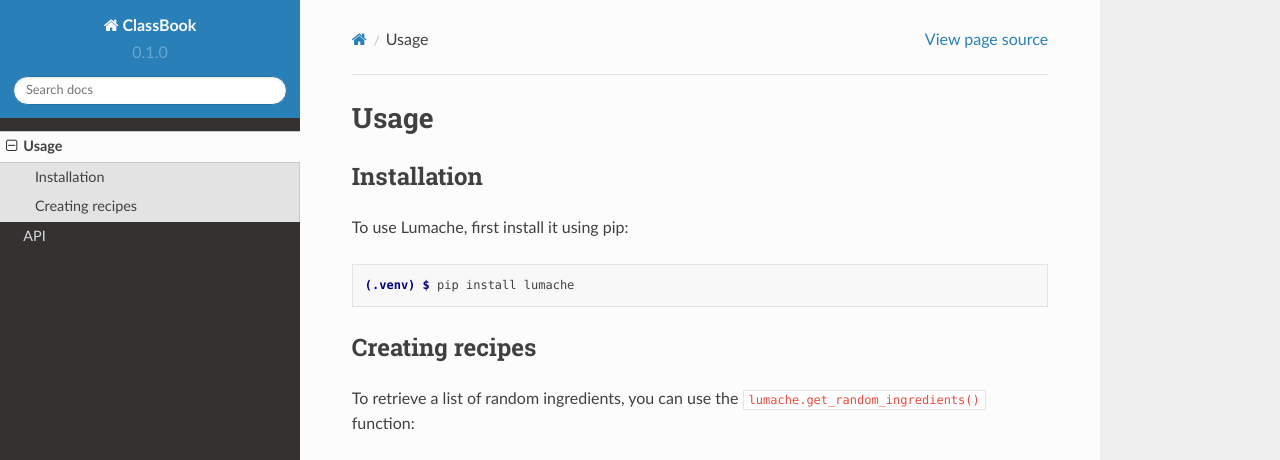
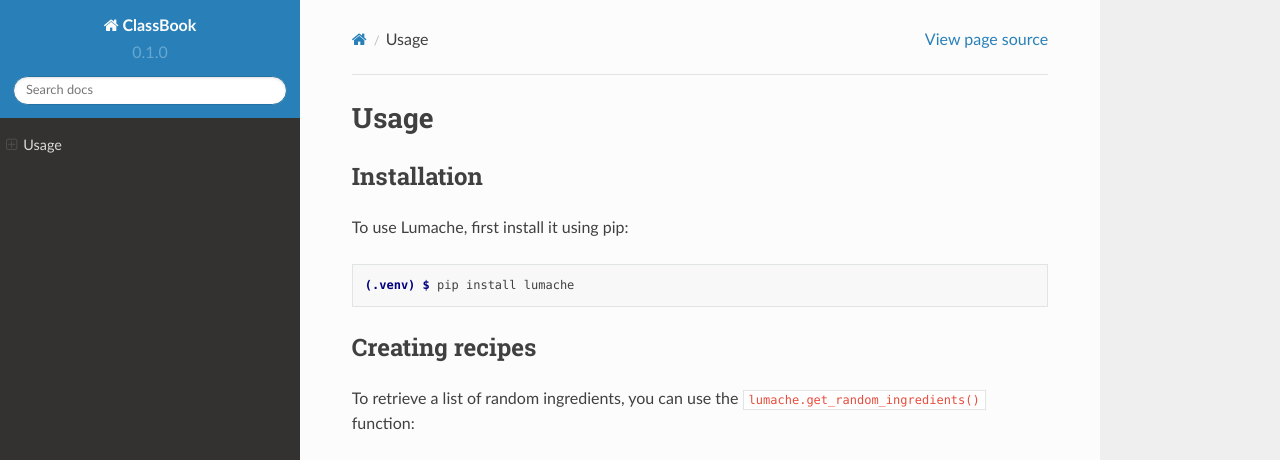
Before and after one commit to ClassBook-Devloppers/Docs, a Sphinx documentation site: the page built from docs/source/usage.rst, in a window 1280 px wide and 1095 px high. Shown: the top 460 px of the window. Built offline with Sphinx 7.4.7 and the Read the Docs theme 2.0.0, drawn with Linux system fonts in a browser that asks for light colours; pages that are not in the unit, such as notebooks, are missing from menus; grey boxes are pictures that could not be loaded.

Commit message:
Update index.rst

```diff
--- a/docs/source/index.rst
+++ b/docs/source/index.rst
@@ -17,5 +17,4 @@
 
 .. toctree::
 
-   usage
-   api
+   how to install
```
